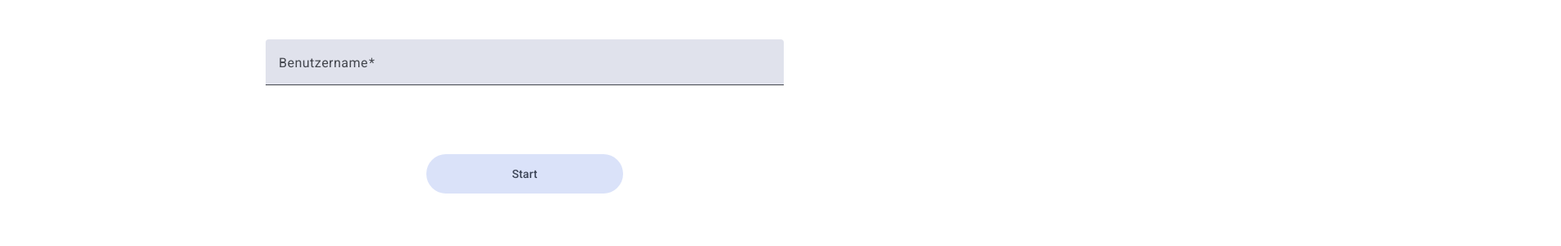
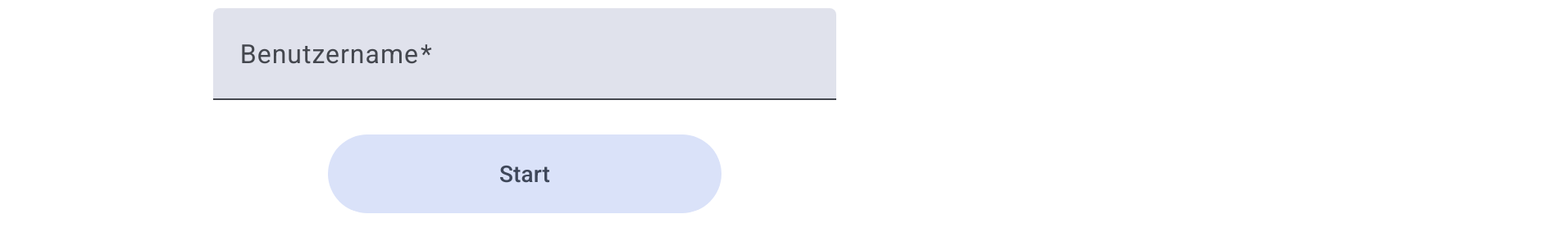
Before and after one commit to eliancode/knight_pte, an Angular app: page / in a window 1280 px wide. Shown: the top 300 px of the page at 82% size, 1904 px wide, since content can reach past the window. Built offline with nearby package versions, Linux system fonts and the light colour scheme.

Commit message:
Adjust start form size and scale start form and start button by 2x

```diff
--- a/src/app/components/start-screen-component/start-screen-component.sass
+++ b/src/app/components/start-screen-component/start-screen-component.sass
@@ -3,9 +3,10 @@
     display: flex
     justify-content: center
     top: 5vh
+    transform: scale(2)
 
 #start-form mat-form-field
-    width: 50%
+    width: 30%
 
 #start-button
     position: relative
@@ -13,4 +14,4 @@
     left: 50%
     width: 30vh
     height: 6vh
-    transform: translate(-50%)
+    transform: translate(-50%) scale(2)
```
